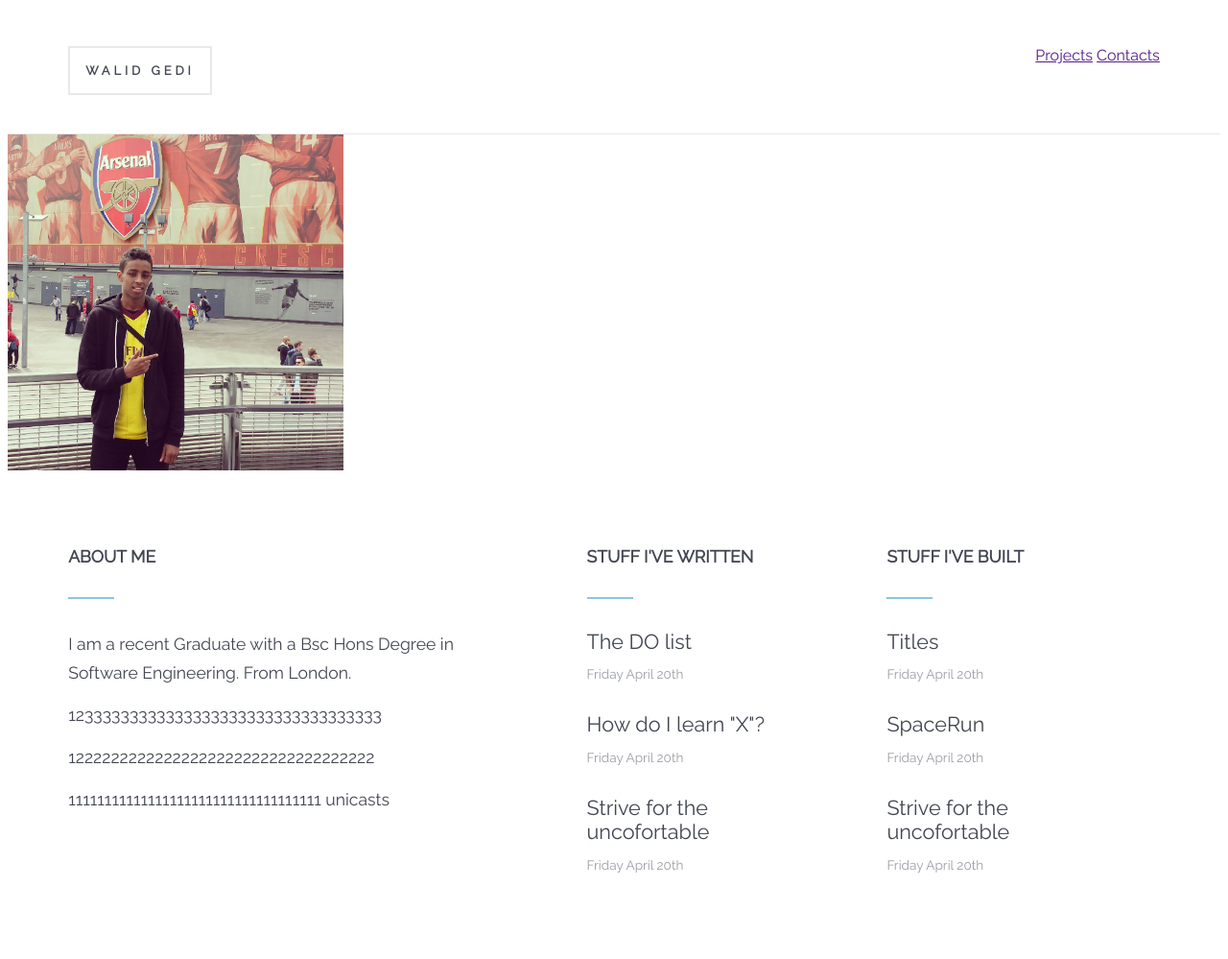
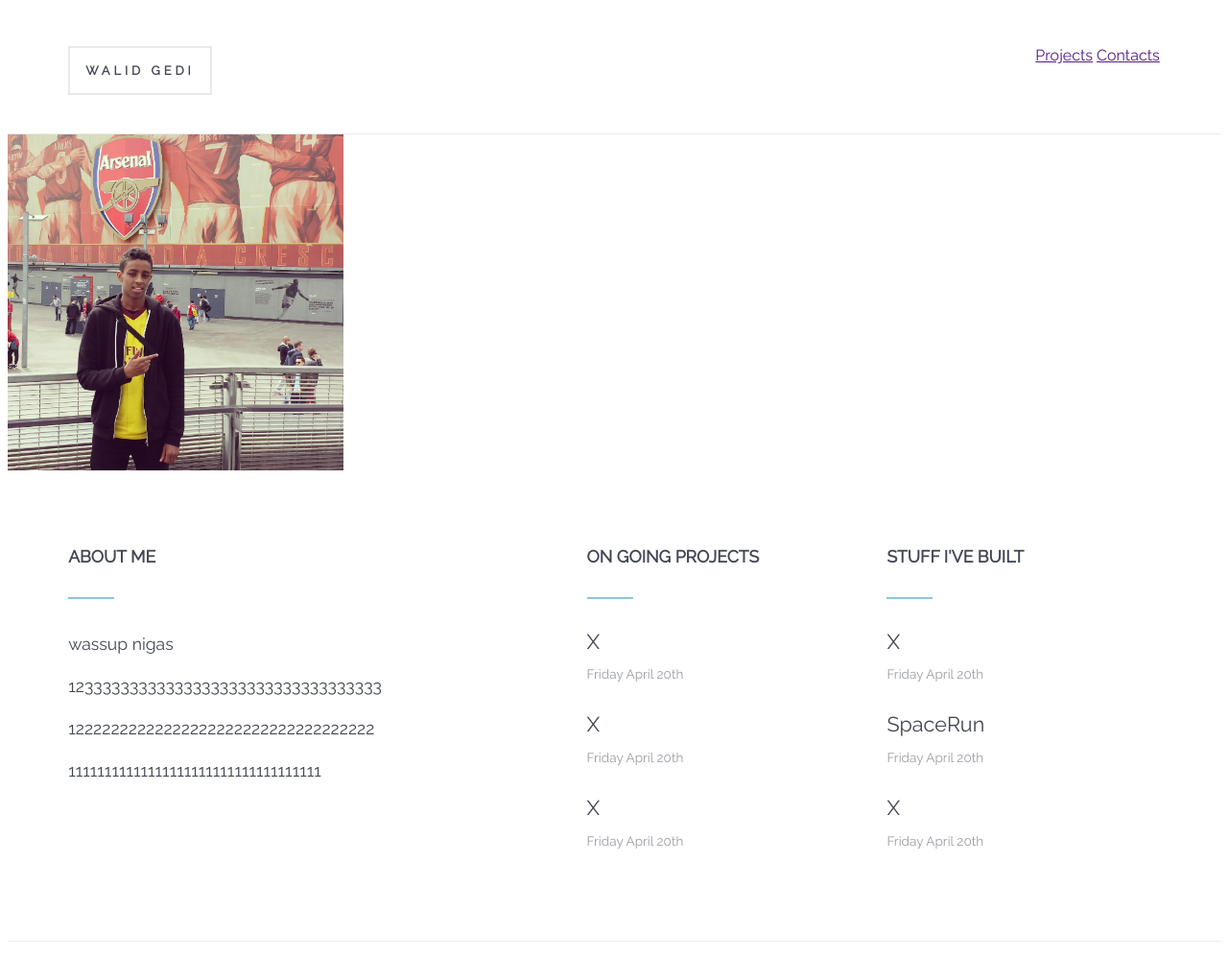
Before and after one commit to Wazzyg/Wazzyg.github.io, a plain HTML site: page index.html in a window 1280 px wide. Shown: the top 999 px of the page at 96% size. Drawn offline with Linux system fonts and the light colour scheme.

Commit message:
MY PORT 3

```diff
--- a/index.html
+++ b/index.html
@@ -18,37 +18,37 @@
 
    </header>
 
-  <img src="myself.jpg" alt="Myself" style="width:350px;height:350px;">
+  <img src="myself.jpg" alt="Myself" style="width:350px;height:px;">
 
   <div class="wrapper wrapper_padding clearfix">
    <div class="col-1 about homepage_content">
    <h2>About Me</h2>
    <hr>
-   <p>I am a recent Graduate with a Bsc Hons Degree in Software Engineering. From London.</p>
+   <p>wassup nigas</p>
    <p>12333333333333333333333333333333333</p>
    <p>12222222222222222222222222222222222</p>
-   <p>11111111111111111111111111111111111 unicasts</p>
+   <p>11111111111111111111111111111111111 </p>
 
    </div>
    <div class="col-2 homepage_content">
-   <h2>Stuff I've Written</h2>
+   <h2>On going projects</h2>
    <hr>
-   <h3>The DO list</h3>
+   <h3>X</h3>
    <p class="date">Friday April 20th</p>
-   <h3>How do I learn "X"?</h3>
+   <h3>X</h3>
    <p class="date">Friday April 20th</p>
-   <h3>Strive for the uncofortable</h3>
+   <h3>X</h3>
    <p class="date">Friday April 20th</p>
 
    </div>
    <div class="col-3 homepage_content">
    <h2>Stuff I've Built</h2>
    <hr>
-   <h3><a href ="#">Titles</a></h3>
+   <h3><a href ="#">X</a></h3>
    <p class="date">Friday April 20th</p>
    <h3>SpaceRun</h3>
    <p class="date">Friday April 20th</p>
-   <h3>Strive for the uncofortable</h3>
+   <h3>X</h3>
    <p class="date">Friday April 20th</p>
 
    	</div>
```
Also changed, not shown: 2 other files.
